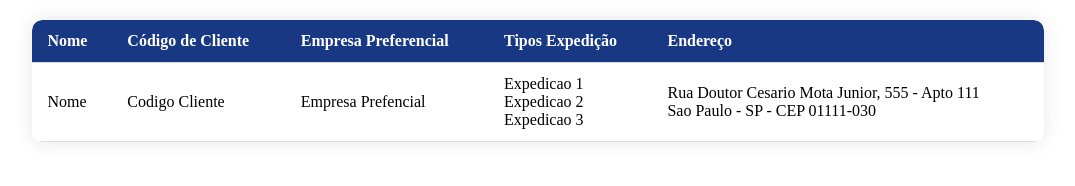
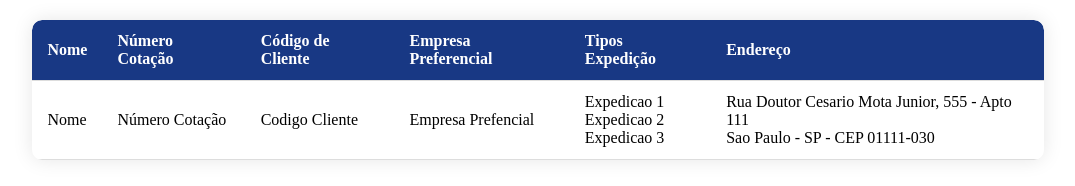
Before and after one commit to LRamires/paginas, a website: page CXoneTable.html in a window 1280 px wide. Shown: the whole page, without its empty margins (102-1177 px from the left). Drawn offline with Linux system fonts and the light colour scheme.

Commit message:
Update CXoneTable.html

```diff
--- a/CXoneTable.html
+++ b/CXoneTable.html
@@ -50,6 +50,7 @@
   <thead>
     <tr>
       <th>Nome</th>
+      <th>Número Cotação</th>
       <th>Código de Cliente</th>
       <th>Empresa Preferencial</th>
       <th>Tipos Expedição</th>
@@ -59,6 +60,7 @@
   <tbody>
     <tr>
       <td>Nome</td>
+      <td>Número Cotação</td>
       <td>Codigo Cliente</td>
       <td>Empresa Prefencial</td>
       <td rowspan="3">
```
